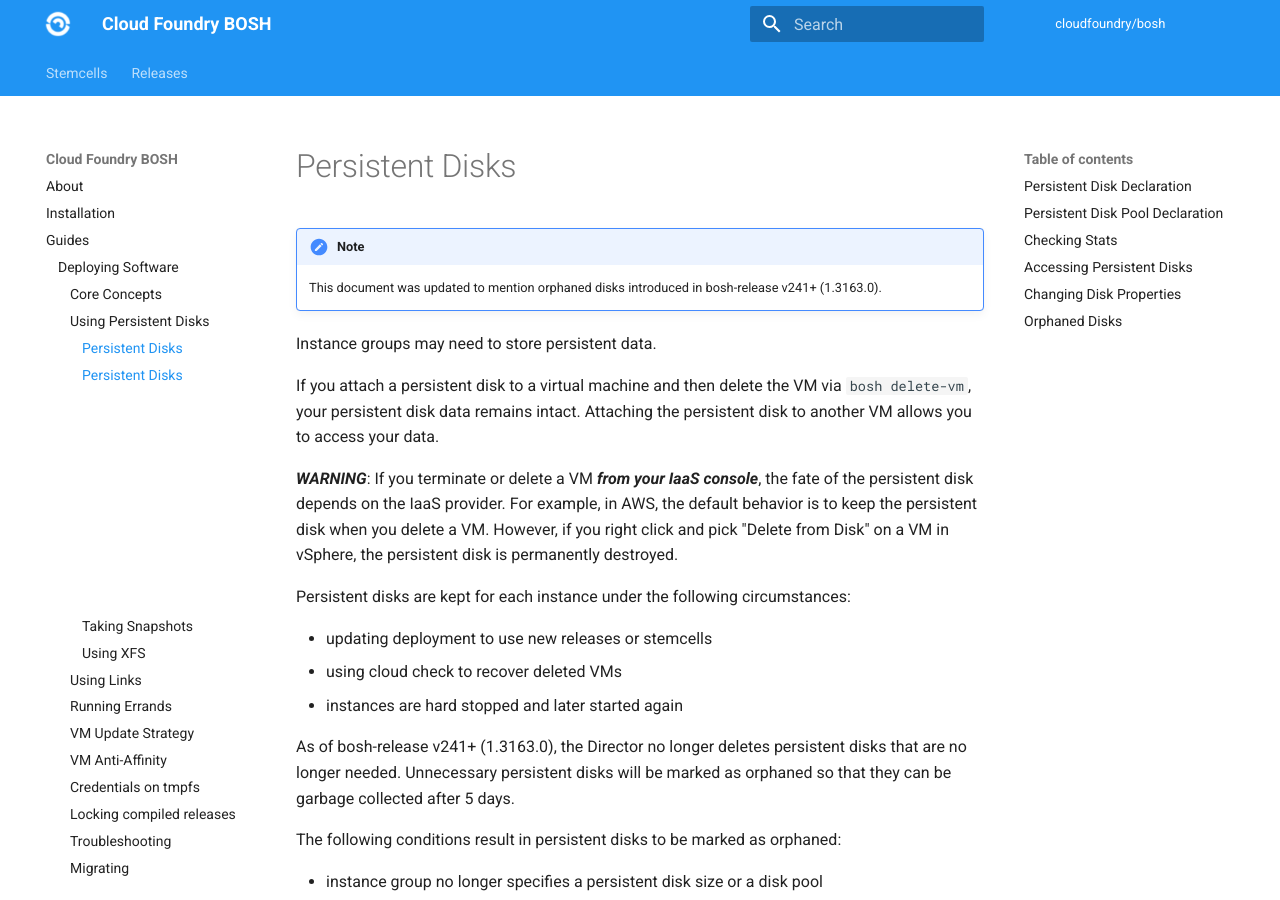
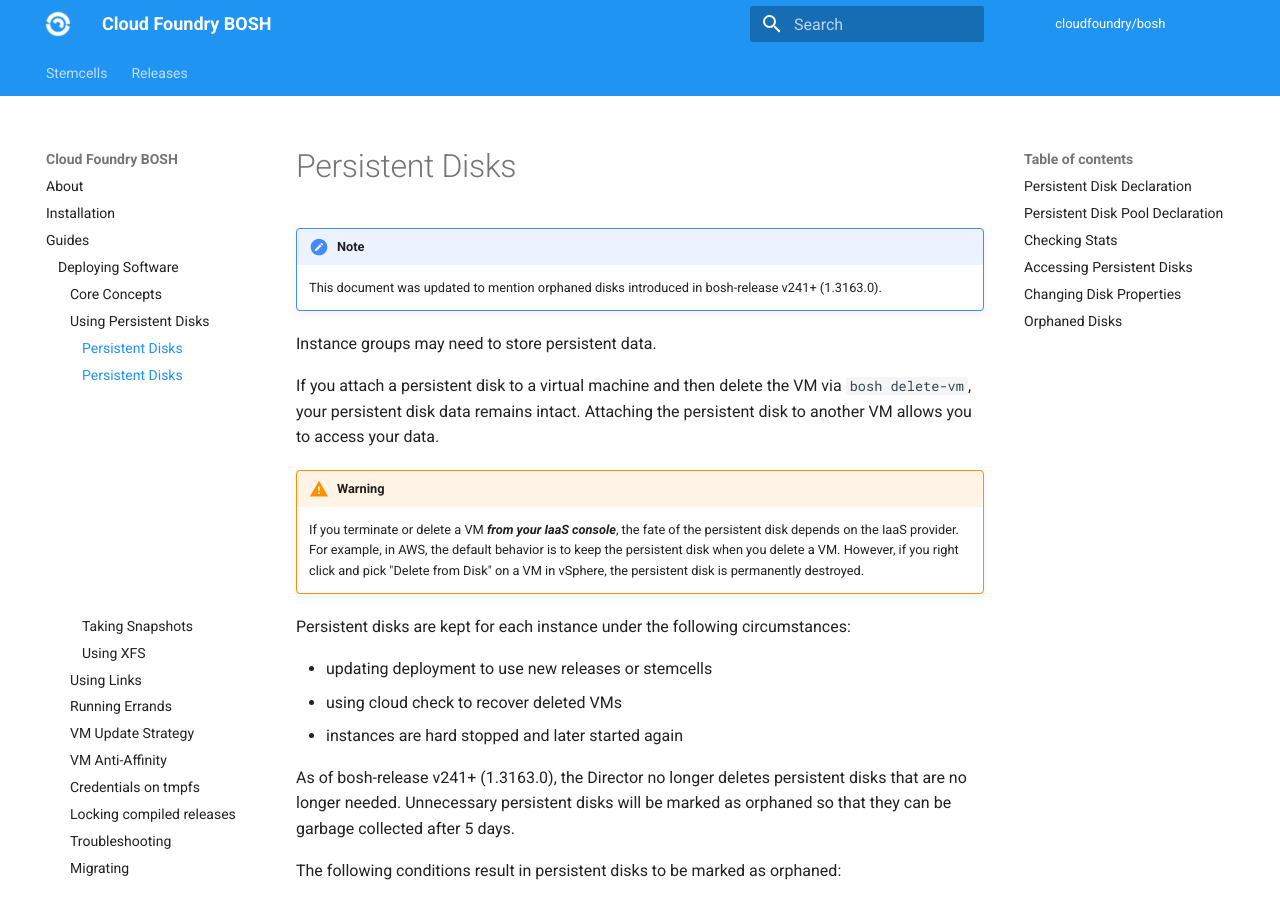
Before and after one commit to cloudfoundry/docs-bosh, an MkDocs documentation site: the page built from content/persistent-disks.md, in a window 1280 px wide and 900 px high. Built offline with MkDocs 1.6.1 and Material for MkDocs 9.7.7, drawn with Linux system fonts in a browser that asks for light colours; old or Windows-style settings are respelled for this version of MkDocs.

```diff
--- a/content/persistent-disks.md
+++ b/content/persistent-disks.md
@@ -6,7 +6,8 @@ Instance groups may need to store persistent data.
 If you attach a persistent disk to a virtual machine and then delete the VM via `bosh delete-vm`, your
 persistent disk data remains intact. Attaching the persistent disk to another VM allows you to access your data.
 
-***WARNING***: If you terminate or delete a VM ***from your IaaS console***, the fate of the persistent disk depends on the IaaS provider. For example, in AWS, the default behavior is to keep the persistent disk when you delete a VM. However, if you right click and pick "Delete from Disk" on a VM in vSphere, the persistent disk is permanently destroyed.
+!!! warning
+    If you terminate or delete a VM ***from your IaaS console***, the fate of the persistent         disk depends on the IaaS provider. For example, in AWS, the default behavior is to keep the     persistent disk when you delete a VM. However, if you right click and pick "Delete from         Disk" on a VM in vSphere, the persistent disk is permanently destroyed.
 
 Persistent disks are kept for each instance under the following circumstances:
 
```
